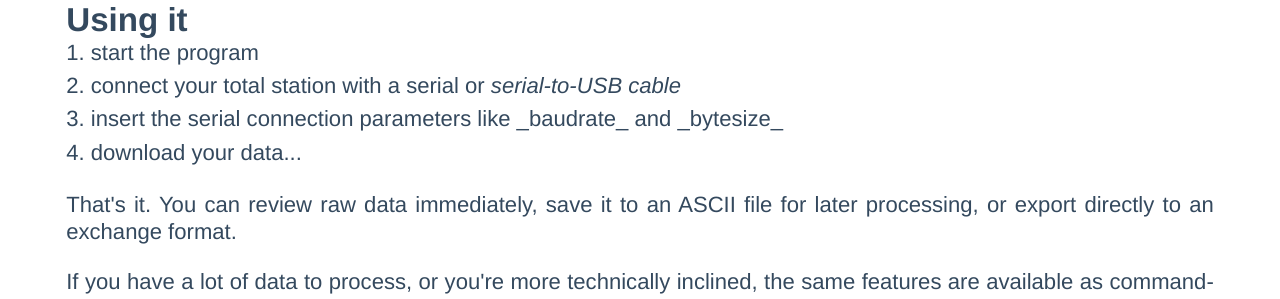
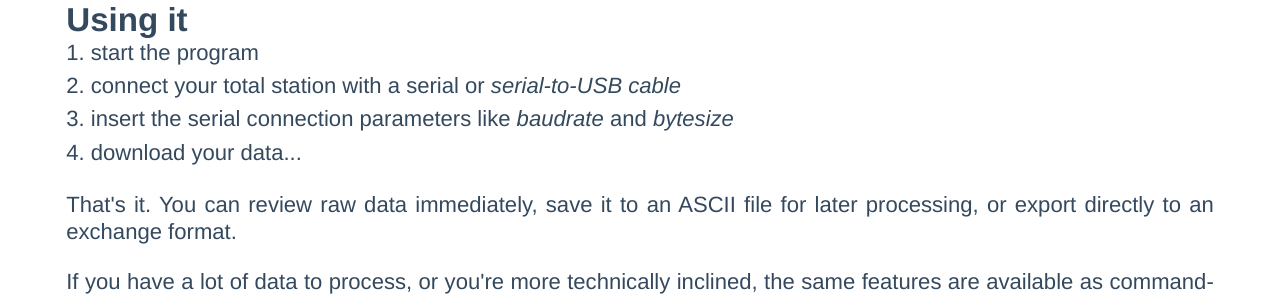
Before and after one commit to totalopenstation/totalopenstation, a Jekyll site: the page built from index.html, in a window 1280 px wide. Shown: the part 1301-1600 px from the top of the page. Built offline with Jekyll 4.4.1, drawn with Linux system fonts in a browser that asks for light colours.

```diff
--- a/index.html
+++ b/index.html
@@ -47,7 +47,7 @@ More detailed instructions are available in the
 <ol>
 <li>start the program
 <li>connect your total station with a serial or <em>serial-to-USB cable</em>
-<li>insert the serial connection parameters like _baudrate_ and _bytesize_
+<li>insert the serial connection parameters like <em>baudrate</em> and <em>bytesize</em>
 <li>download your data...
 </ul>
 
```
